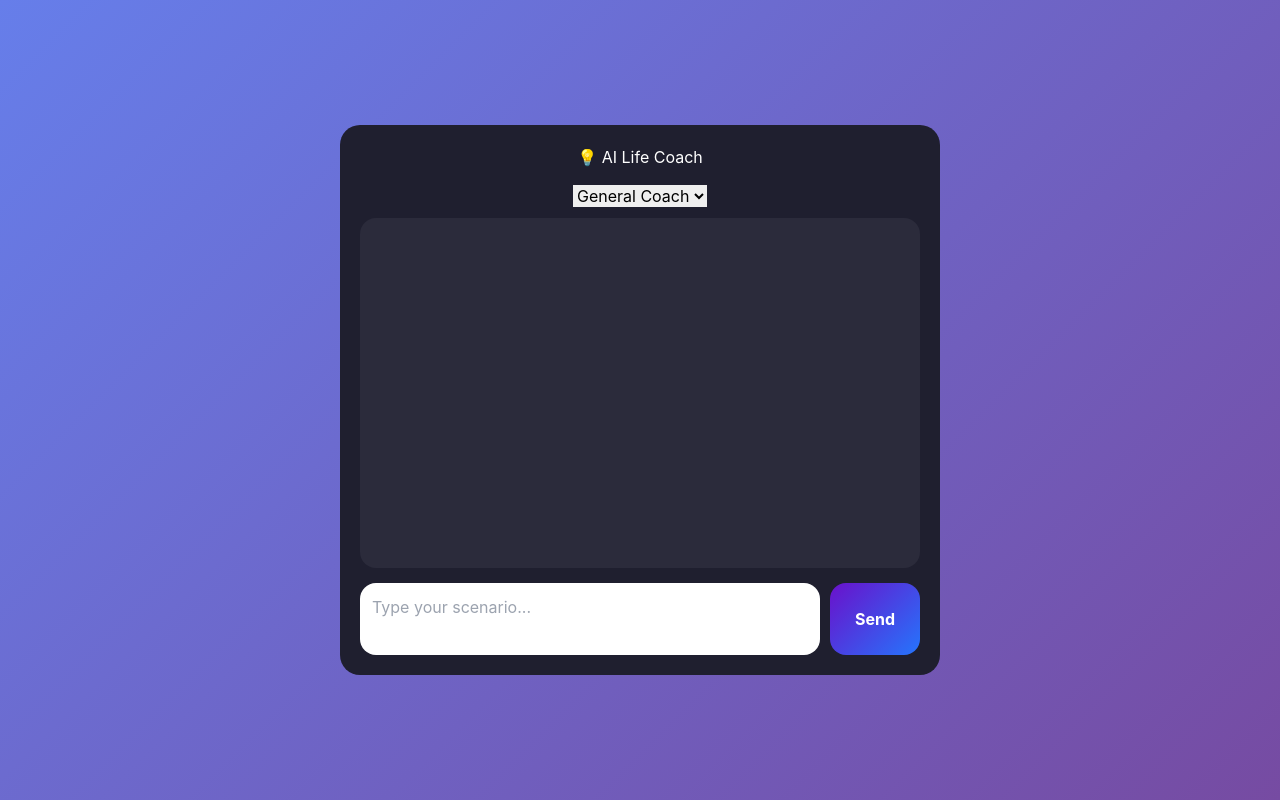
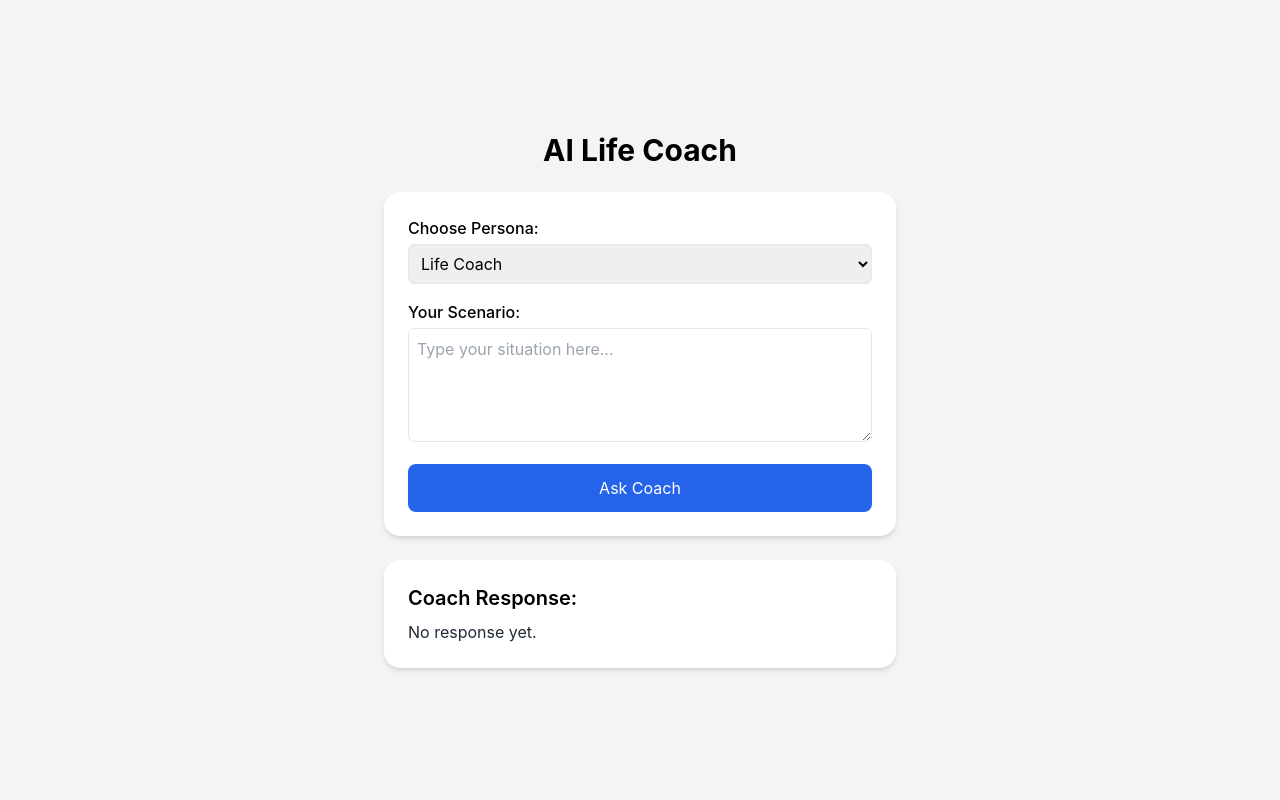
Before and after one commit to chinmayjack/AI-Life-Coach, a Next.js app: page / in a window 1280 px wide. Built offline with nearby package versions, Linux system fonts and the light colour scheme.

Commit message:
Update index.js

```diff
--- a/pages/index.js
+++ b/pages/index.js
@@ -1,202 +1,99 @@
-"use client";
-
-import { useState, useEffect, useRef } from "react";
+// pages/index.js
+import { useState } from "react";
 
 export default function Home() {
-  const [messages, setMessages] = useState([]);
-  const [input, setInput] = useState("");
+  const [scenario, setScenario] = useState("");
+  const [persona, setPersona] = useState("life");
+  const [response, setResponse] = useState("");
   const [loading, setLoading] = useState(false);
-  const [error, setError] = useState("");
-  const [persona, setPersona] = useState("General");
-  const messagesEndRef = useRef(null);
 
-  // Auto-scroll to bottom whenever messages change
-  useEffect(() => {
-    messagesEndRef.current?.scrollIntoView({ behavior: "smooth" });
-  }, [messages]);
-
-  const handleSubmit = async () => {
-    if (!input.trim()) return;
+  const handleSubmit = async (e) => {
+    e.preventDefault();
+    setResponse("");
     setLoading(true);
-    setError("");
-
-    // Add user message
-    setMessages((prev) => [...prev, { role: "user", text: input }]);
-    const userInput = input;
-    setInput("");
 
     try {
       const res = await fetch("/api/analyze", {
         method: "POST",
         headers: { "Content-Type": "application/json" },
-        body: JSON.stringify({ scenario, persona, userId }),
+        body: JSON.stringify({ scenario, persona }),
       });
 
-      if (!res.ok) throw new Error("API error");
+      if (!res.body) {
+        throw new Error("No response body");
+      }
 
-      // Placeholder for streaming response
-      setMessages((prev) => [...prev, { role: "assistant", text: "" }]);
-      let fullResponse = "";
       const reader = res.body.getReader();
       const decoder = new TextDecoder();
 
+      let result = "";
+
       while (true) {
-        const { value, done } = await reader.read();
+        const { done, value } = await reader.read();
         if (done) break;
-        const chunk = decoder.decode(value);
-        fullResponse += chunk;
-        setMessages((prev) =>
-          prev.map((msg, idx) =>
-            idx === prev.length - 1 ? { ...msg, text: fullResponse } : msg
-          )
-        );
+
+        const chunk = decoder.decode(value, { stream: true });
+        result += chunk;
+        setResponse((prev) => prev + chunk); // live update
       }
+
+      console.log("Final AI response:", result);
     } catch (err) {
-      console.error(err);
-      setError("Failed to fetch AI response");
+      console.error("Fetch error:", err);
+      setResponse("❌ Failed to fetch AI response.");
     } finally {
       setLoading(false);
     }
   };
 
   return (
-    <div className="page">
-      <div className="app-container">
-        <h1>💡 AI Life Coach</h1>
+    <div className="min-h-screen bg-gray-100 flex flex-col items-center justify-center p-6">
+      <h1 className="text-3xl font-bold mb-6">AI Life Coach</h1>
 
-        {/* Persona selector */}
-        <div className="persona-selector">
+      <form
+        onSubmit={handleSubmit}
+        className="w-full max-w-lg bg-white p-6 rounded-2xl shadow-md"
+      >
+        <label className="block mb-4">
+          <span className="font-medium">Choose Persona:</span>
           <select
             value={persona}
             onChange={(e) => setPersona(e.target.value)}
+            className="w-full mt-1 p-2 border rounded-md"
           >
-            <option value="General">General Coach</option>
-            <option value="Career">Career Coach</option>
-            <option value="Finance">Finance Coach</option>
-            <option value="Health">Health Coach</option>
+            <option value="life">Life Coach</option>
+            <option value="career">Career Coach</option>
+            <option value="fitness">Fitness Coach</option>
+            <option value="finance">Finance Coach</option>
           </select>
-        </div>
+        </label>
 
-        {/* Chat window */}
-        <div className="chat-window">
-          {messages.map((msg, idx) => (
-            <div
-              key={idx}
-              className={`chat-bubble ${msg.role}`}
-            >
-              {msg.text}
-            </div>
-          ))}
-          <div ref={messagesEndRef} />
-        </div>
+        <label className="block mb-4">
+          <span className="font-medium">Your Scenario:</span>
+          <textarea
+            value={scenario}
+            onChange={(e) => setScenario(e.target.value)}
+            className="w-full mt-1 p-2 border rounded-md"
+            rows="4"
+            placeholder="Type your situation here..."
+          />
+        </label>
 
-        {error && <p className="error">{error}</p>}
+        <button
+          type="submit"
+          disabled={loading}
+          className="w-full bg-blue-600 text-white p-3 rounded-lg hover:bg-blue-700 disabled:opacity-50"
+        >
+          {loading ? "Thinking..." : "Ask Coach"}
+        </button>
+      </form>
 
-        {/* Input area */}
-        <div className="input-area">
-          <textarea
-            rows={2}
-            placeholder="Type your scenario..."
-            value={input}
-            onChange={(e) => setInput(e.target.value)}
-          />
-          <button onClick={handleSubmit} disabled={loading}>
-            {loading ? "Thinking..." : "Send"}
-          </button>
+      <div className="w-full max-w-lg mt-6 bg-white p-6 rounded-2xl shadow-md">
+        <h2 className="text-xl font-semibold mb-2">Coach Response:</h2>
+        <div className="whitespace-pre-wrap text-gray-800">
+          {response || "No response yet."}
         </div>
       </div>
-
-      {/* Styles */}
-      <style jsx>{`
-        .page {
-          height: 100vh;
-          display: flex;
-          justify-content: center;
-          align-items: center;
-          background: linear-gradient(135deg, #667eea, #764ba2);
-          font-family: 'Inter', sans-serif;
-        }
-        .app-container {
-          width: 600px;
-          max-width: 90%;
-          background: #1f1f2f;
-          border-radius: 20px;
-          padding: 20px;
-          display: flex;
-          flex-direction: column;
-        }
-        h1 {
-          color: #fff;
-          text-align: center;
-          margin-bottom: 15px;
-        }
-        .persona-selector {
-          margin-bottom: 10px;
-          text-align: center;
-        }
-        .chat-window {
-          flex: 1;
-          min-height: 350px;
-          max-height: 500px;
-          overflow-y: auto;
-          padding: 15px;
-          background: #2b2b3b;
-          border-radius: 16px;
-          display: flex;
-          flex-direction: column;
-          gap: 10px;
-        }
-        .chat-bubble {
-          padding: 12px 18px;
-          border-radius: 20px;
-          max-width: 75%;
-          word-wrap: break-word;
-        }
-        .chat-bubble.user {
-          align-self: flex-end;
-          background: linear-gradient(135deg, #6a11cb, #2575fc);
-          color: #fff;
-          border-bottom-right-radius: 4px;
-        }
-        .chat-bubble.assistant {
-          align-self: flex-start;
-          background: linear-gradient(135deg, #434343, #5e5e6a);
-          color: #f0f0f0;
-          border-bottom-left-radius: 4px;
-        }
-        .input-area {
-          display: flex;
-          gap: 10px;
-          margin-top: 15px;
-        }
-        textarea {
-          flex: 1;
-          padding: 12px;
-          border-radius: 16px;
-          border: none;
-          outline: none;
-          resize: none;
-          font-size: 16px;
-        }
-        button {
-          background: linear-gradient(135deg, #6a11cb, #2575fc);
-          border: none;
-          border-radius: 16px;
-          padding: 0 25px;
-          color: white;
-          font-weight: bold;
-          cursor: pointer;
-        }
-        button:disabled {
-          opacity: 0.6;
-          cursor: not-allowed;
-        }
-        .error {
-          color: #ff6b6b;
-          text-align: center;
-          margin-top: 10px;
-        }
-      `}</style>
     </div>
   );
 }
```
